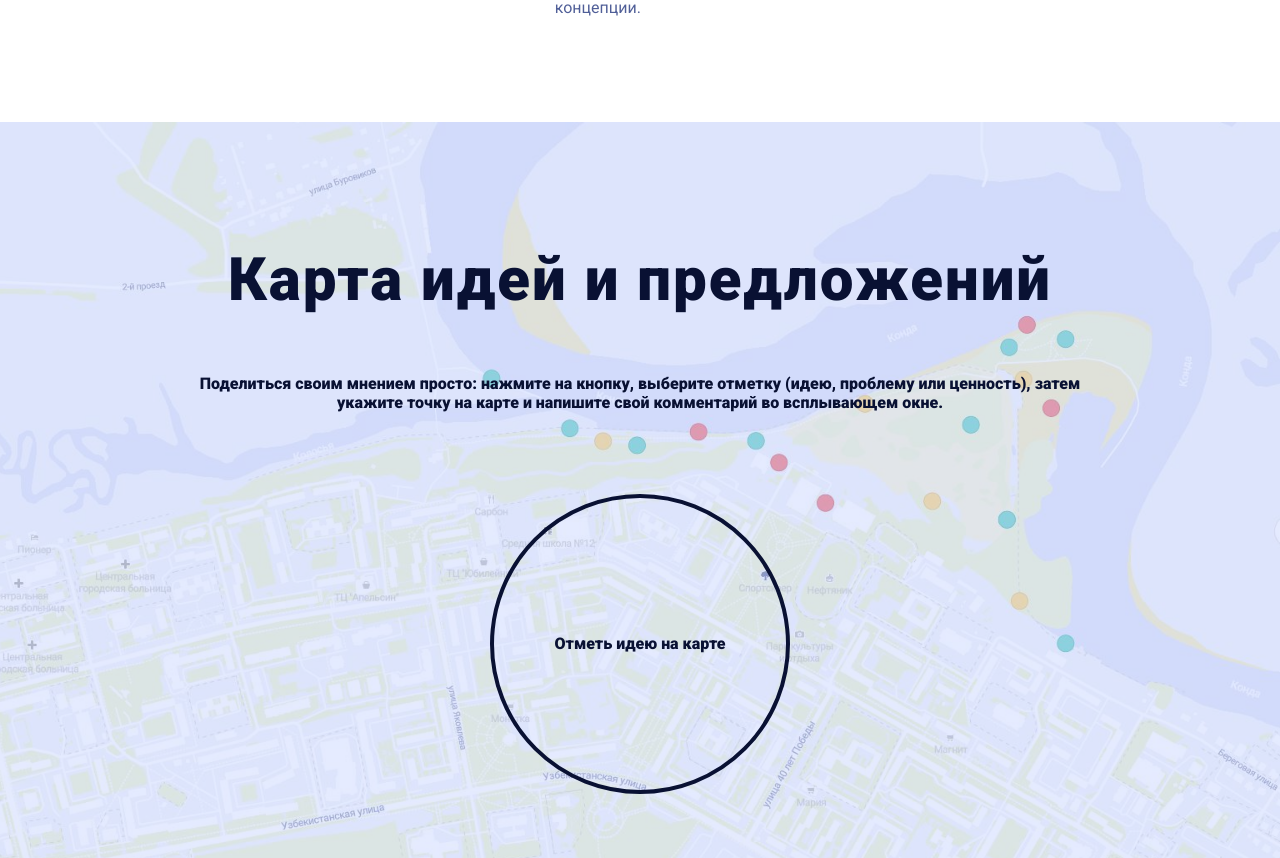
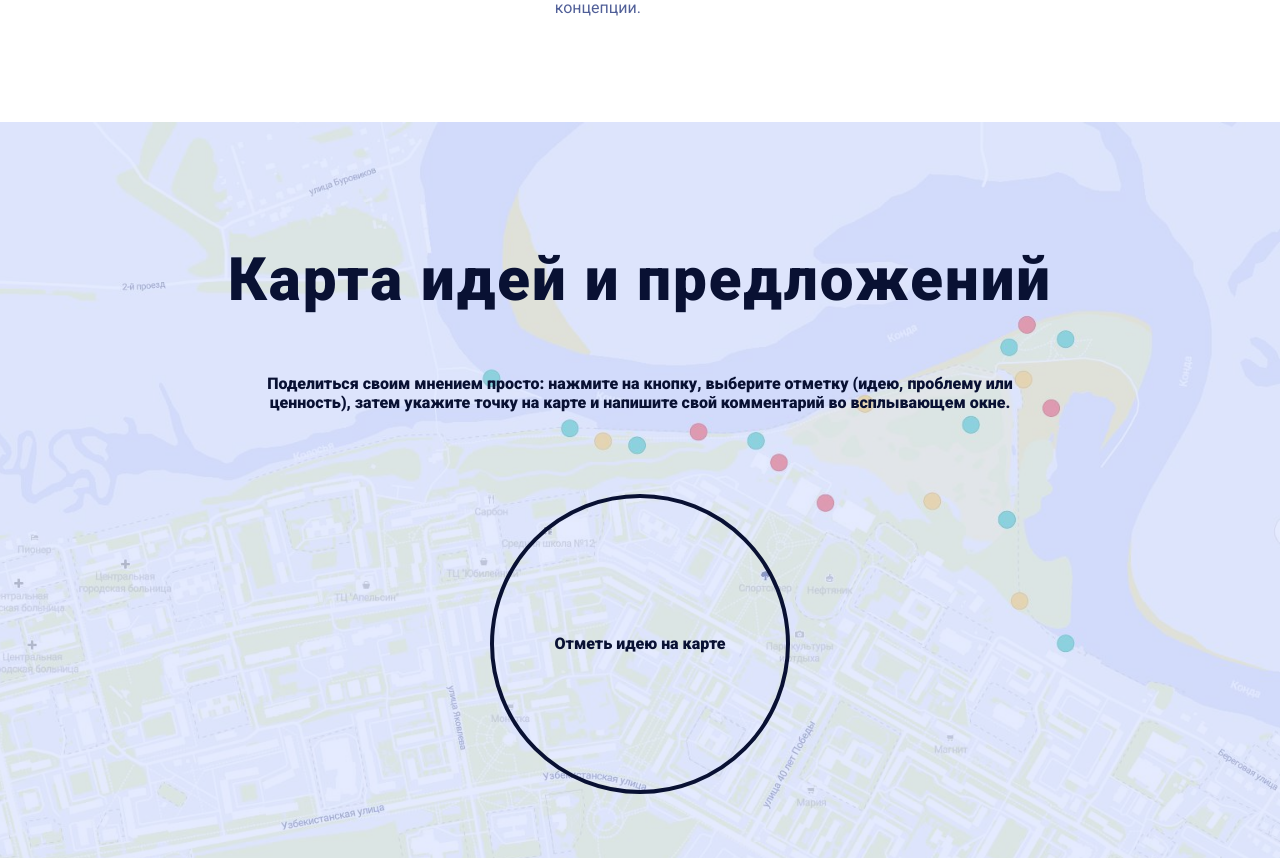
Before and after one commit to designunit/bereguray, a Next.js app: page / in a window 1280 px wide. Shown: the part 2420-3278 px from the top of the page. Built offline with nearby package versions, Linux system fonts and the light colour scheme.

Commit message:
map subtitle width

```diff
--- a/src/pages/index.tsx
+++ b/src/pages/index.tsx
@@ -193,6 +193,9 @@ const Index: NextPage<PageProps> = props => (
                 height: '100%',
                 paddingTop: '10%',
                 paddingBottom: '10%',
+
+                display: 'flex',
+                justifyContent: 'center',
             }}
             back={(
                 <div style={{
@@ -217,6 +220,9 @@ const Index: NextPage<PageProps> = props => (
                 flexDirection: 'column',
                 justifyContent: 'space-between',
                 alignItems: 'center',
+
+                width: '1000px',
+                maxWidth: '100%',
             }}>
                 <div>
                     <Title level={2}>
```
